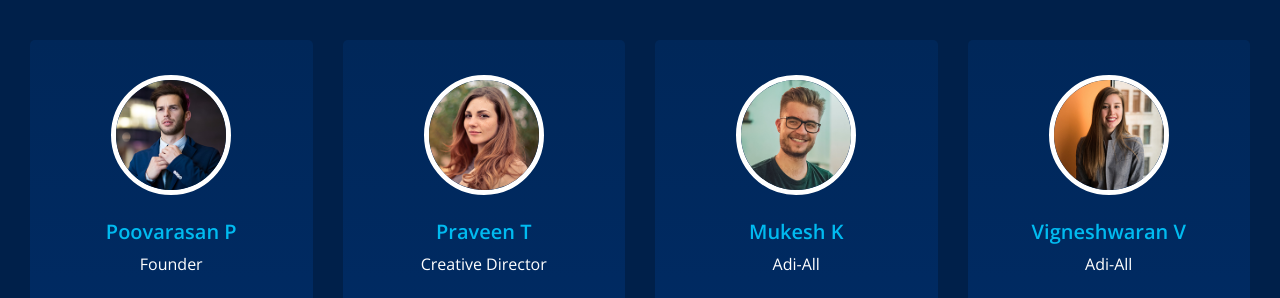
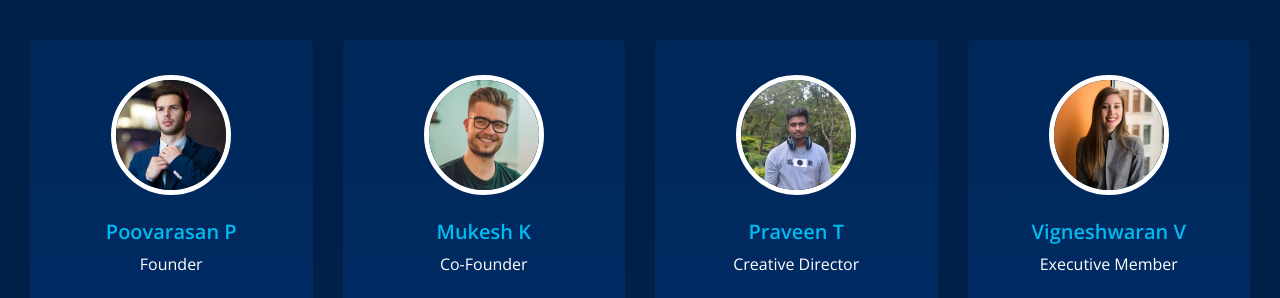
Before and after one commit to LinkerEdge/LinkerWebsite, a website: page team.html in a window 1280 px wide. Shown: the part 252-550 px from the top of the page. Drawn offline with nearby package versions, Linux system fonts and the light colour scheme; some packages are replaced by stand-ins of ours.

Commit message:
Alapara Starting prands

```diff
--- a/team.html
+++ b/team.html
@@ -129,7 +129,34 @@
           <div class="col-lg-3 col-sm-6">
             <div class="box ">
               <div class="img-box">
-                <img src="images/team-2.jpg" class="img1" alt="">
+                <img src="images/team-3.jpg" class="img1" alt="">
+              </div>
+              <div class="detail-box">
+                <h5>
+                  Mukesh K
+                </h5>
+                <p>
+                  Co-Founder
+                </p>
+              </div>
+              <div class="social_box">
+
+                <a target="_blank" href="#">
+                  <i class="fa fa-linkedin" aria-hidden="true"></i>
+                </a>
+                <a target="_blank" href="#">
+                  <i class="fa fa-instagram" aria-hidden="true"></i>
+                </a>
+                <a target="_blank" href="#">
+                  <i class="fa fa-github" aria-hidden="true"></i>
+                </a>
+              </div>
+            </div>
+          </div>
+          <div class="col-lg-3 col-sm-6">
+            <div class="box ">
+              <div class="img-box">
+                <img src="images/Praveen boto.jpg" class="img1" alt="">
               </div>
               <div class="detail-box">
                 <h5>
@@ -157,33 +184,6 @@
           <div class="col-lg-3 col-sm-6">
             <div class="box ">
               <div class="img-box">
-                <img src="images/team-3.jpg" class="img1" alt="">
-              </div>
-              <div class="detail-box">
-                <h5>
-                  Mukesh K
-                </h5>
-                <p>
-                  Adi-All
-                </p>
-              </div>
-              <div class="social_box">
-
-                <a target="_blank" href="#">
-                  <i class="fa fa-linkedin" aria-hidden="true"></i>
-                </a>
-                <a target="_blank" href="#">
-                  <i class="fa fa-instagram" aria-hidden="true"></i>
-                </a>
-                <a target="_blank" href="#">
-                  <i class="fa fa-github" aria-hidden="true"></i>
-                </a>
-              </div>
-            </div>
-          </div>
-          <div class="col-lg-3 col-sm-6">
-            <div class="box ">
-              <div class="img-box">
                 <img src="images/team-4.jpg" class="img1" alt="">
               </div>
               <div class="detail-box">
@@ -191,7 +191,7 @@
                   Vigneshwaran V
                 </h5>
                 <p>
-                  Adi-All
+                  Executive Member
                 </p>
               </div>
               <div class="social_box">
@@ -369,7 +369,7 @@
     <div class="container">
       <p>
         &copy; <span id="displayYear"></span> All Rights Reserved By
-        <a href="https://html.design/">Free Html Templates</a>
+        <a href="https://html.design/">LinkerEdge</a>
       </p>
     </div>
   </section>
```
Also changed, not shown: about.html (+1 -1 lines), index.html (+1 -1 lines), why.html (+1 -1 lines), images/Praveen boto.jpg (added).
